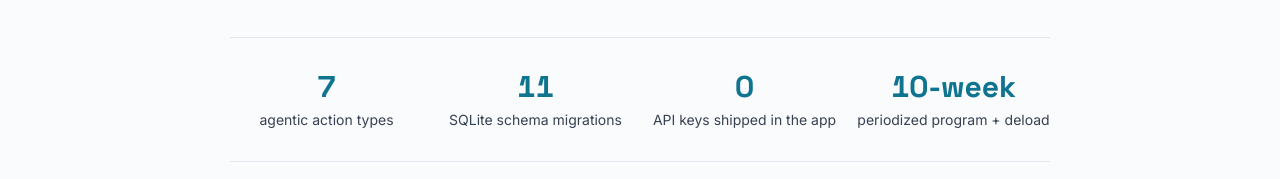
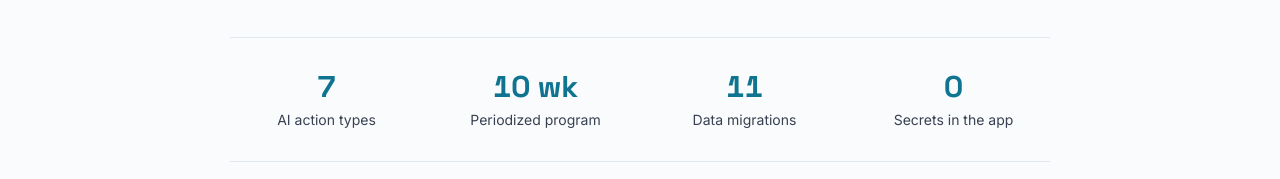
Before and after one commit to GabrielGhsoub/Likwiid-website, a React (Vite) app: page /work/ai-fitness-coach in a window 1280 px wide. Shown: the part 575-754 px from the top of the page. Built offline with nearby package versions, Linux system fonts and the light colour scheme; no server answers.

Commit message:
refactor: simplify and de-jargon case-study metrics

```diff
--- a/src/data/projectEnrichment.ts
+++ b/src/data/projectEnrichment.ts
@@ -52,29 +52,20 @@ export const projectEnrichment: Record<string, ProjectEnrichment> = {
     ],
     "metrics": [
       {
-        "value": "12-tier",
-        "label": "Skill rating scale (D- to A+)",
-        "basis": "data/constants/skill-levels.ts SKILL_LEVEL_LABELS plus 1-12 numeric mapping; ratings.api.ts RATING_SCALE"
+        "value": "12",
+        "label": "Skill tiers (D–A+)"
       },
       {
         "value": "70+",
-        "label": "REST API endpoints integrated",
-        "basis": "17 *.api.ts modules in services/api/ and 90+ endpoint workarounds documented in CLAUDE.md"
+        "label": "Backend endpoints"
       },
       {
-        "value": "3 languages / ~1,494 keys each",
-        "label": "Trilingual EN/AR/FR with RTL",
-        "basis": "i18n/en.json, ar.json, fr.json; en.json has 1,494 colon-delimited keys; i18n/config.ts forces RTL for Arabic"
+        "value": "3",
+        "label": "Languages, RTL Arabic"
       },
       {
-        "value": "4",
-        "label": "League pairing algorithms",
-        "basis": "PairingMethod enum in shared/types/league.types.ts: random, skill_based, swiss, round_robin"
-      },
-      {
-        "value": "24h",
-        "label": "Offline cache window",
-        "basis": "shared/lib/queryClient.ts gcTime 1000*60*60*24 with expo-network onlineManager listener"
+        "value": "2",
+        "label": "App stores live"
       }
     ],
     "keyFeatures": [
@@ -166,24 +157,20 @@ export const projectEnrichment: Record<string, ProjectEnrichment> = {
     ],
     "metrics": [
       {
-        "value": "5 pairing methods",
-        "label": "Pairing algorithms",
-        "basis": "PairingMethod enum (random, skill_based, swiss, manual, round_robin) in src/modules/leagues/enums/pairing-method.enum.ts; logic in league-pairing.service.ts"
+        "value": "5",
+        "label": "Pairing methods"
       },
       {
-        "value": "7 league tabs",
-        "label": "League workspace views",
-        "basis": "TabsTrigger values (overview, players, weeks, matches, standings, statistics, playoff) in Padel-Admin/src/pages/league-details.tsx"
+        "value": "7",
+        "label": "Workspace views"
       },
       {
-        "value": "38 league endpoints",
-        "label": "Backend league API surface",
-        "basis": "Count of @Get/@Post/@Put/@Delete decorators across src/modules/leagues/controllers/ (5 controllers)"
+        "value": "38",
+        "label": "API endpoints"
       },
       {
-        "value": "JWT + rotating refresh",
-        "label": "Auth model",
-        "basis": "auth.service.ts: signAsync access (1h) + refresh (30d), storeRefreshToken hashed in Redis, REFRESH_LOCK_PREFIX guards concurrent refresh"
+        "value": "1-click",
+        "label": "Weekly pairings"
       }
     ],
     "keyFeatures": [
@@ -259,23 +246,19 @@ export const projectEnrichment: Record<string, ProjectEnrichment> = {
     "metrics": [
       {
         "value": "9",
-        "label": "Routes",
-        "basis": "src/config/routes.tsx + src/shared/constants/routes.ts: Home, Invest, Careers, Tutoring, Research, Privacy, Terms, Accessibility, NotFound"
+        "label": "Pages"
       },
       {
         "value": "4",
-        "label": "Audience pathways",
-        "basis": "PATHWAYS array in src/components/Pathways.tsx (Organizations, Research Teams, Students & Families, Partners & Investors)"
+        "label": "Audience pathways"
       },
       {
-        "value": "3 themes",
-        "label": "Light / dark / system",
-        "basis": "src/contexts/ThemeContext.tsx theme modes; CSS variables in src/index.css :root and [data-theme='dark']; no-flash inline script in index.html"
+        "value": "3",
+        "label": "Themes"
       },
       {
         "value": "0",
-        "label": "Backend / network calls for forms",
-        "basis": "AGENTS.md 'no backend integration'; Contact.tsx and Footer.tsx use mailto: drafts only"
+        "label": "Backend dependencies"
       }
     ],
     "keyFeatures": [
@@ -365,23 +348,19 @@ export const projectEnrichment: Record<string, ProjectEnrichment> = {
     "metrics": [
       {
         "value": "4",
-        "label": "power sources unified",
-        "basis": "SourceType enum (EDL, GENERATOR, SOLAR, BATTERY) in apps/backend/prisma/schema.prisma and packages/shared/src/constants/source-types.ts"
+        "label": "Power sources unified"
       },
       {
         "value": "14",
-        "label": "device types modeled",
-        "basis": "DeviceType enum in apps/backend/prisma/schema.prisma (REFRIGERATOR, HVAC, WATER_HEATER, ... EV_CHARGER, OTHER)"
+        "label": "Device types"
       },
       {
-        "value": "7,205 readings/day in <0.1s",
-        "label": "simulator throughput",
-        "basis": "docs/e2e-test-report.md Data Generator CLI: seed generated 7,205 readings for a 1-day range in <0.1s"
+        "value": "7,205",
+        "label": "Readings/day simulated"
       },
       {
-        "value": "~38 REST endpoints, all verified",
-        "label": "backend API surface",
-        "basis": "docs/ARCHITECTURE.md endpoint table and docs/e2e-test-report.md showing each auth/devices/sources/telemetry/energy/tariff/health endpoint returning expected status against live TimescaleDB + Redis"
+        "value": "38",
+        "label": "API endpoints"
       }
     ],
     "keyFeatures": [
@@ -460,24 +439,20 @@ export const projectEnrichment: Record<string, ProjectEnrichment> = {
     ],
     "metrics": [
       {
-        "value": "10-minute",
-        "label": "guided routine",
-        "basis": "src/routine/phases.ts — six phase durations sum to exactly 600 seconds (90+120+120+120+90+60)"
+        "value": "10 min",
+        "label": "Daily routine"
       },
       {
-        "value": "6 phases / 13 steps",
-        "label": "clinical sequence",
-        "basis": "src/routine/phases.ts — routinePhases array with 13 RoutineStep entries and stepDetails map"
+        "value": "6",
+        "label": "Practice phases"
       },
       {
-        "value": "3 A/B modes",
-        "label": "baseline comparison",
-        "basis": "src/recording/use-compare-playback.ts — playSlot (single), playSequential, playInterleaved with run-token cancellation"
+        "value": "3",
+        "label": "Compare modes"
       },
       {
-        "value": "0 network calls",
-        "label": "fully offline",
-        "basis": "No HTTP client or backend in package.json; all data via AsyncStorage + expo-file-system, no auth flow anywhere in src/"
+        "value": "0",
+        "label": "Network calls"
       }
     ],
     "keyFeatures": [
@@ -565,24 +540,20 @@ export const projectEnrichment: Record<string, ProjectEnrichment> = {
     ],
     "metrics": [
       {
-        "value": "12-week",
-        "label": "periodized training protocol",
-        "basis": "lib/protocol/plan.ts RUN_SPECS — weeks 1-12 with Z2, intervals, strides, tempo finish, 5K time trial; PROTOCOL_WEEKS=12 in config/constants.ts"
+        "value": "12 wk",
+        "label": "Training protocol"
       },
       {
         "value": "1 Hz",
-        "label": "live HR coaching pipeline",
-        "basis": "CONTEXT.md HR pipeline + UI_HR_UPDATE_INTERVAL_MS=1000 in config/constants.ts; BLE samples throttled to 1Hz at source"
+        "label": "Live HR coaching"
       },
       {
         "value": "16",
-        "label": "on-device analytics modules",
-        "basis": "lib/metrics/ contains 16 files: load, vdot, decoupling, hrv, maf, injuryRisk, overtraining, terrain, trends, compliance, insights, review, cadence, elevation, shoes, zones"
+        "label": "Analytics modules"
       },
       {
         "value": "93",
-        "label": "unit tests across safety-critical logic",
-        "basis": "grep of test/ — 93 it()/test() cases in 36 describe blocks covering zones, maf, guardrails, elevation, route matching, injuryRisk, AI parsing"
+        "label": "Unit tests"
       }
     ],
     "keyFeatures": [
@@ -667,23 +638,19 @@ export const projectEnrichment: Record<string, ProjectEnrichment> = {
     "metrics": [
       {
         "value": "7",
-        "label": "agentic action types",
-        "basis": "AIAction union and executeAIAction switch in src/features/workout/hooks/useWorkoutAI.ts (adjust_weight, adjust_reps, swap_exercise, skip_exercise, skip_remaining_sets, add_rest, message)"
+        "label": "AI action types"
+      },
+      {
+        "value": "10 wk",
+        "label": "Periodized program"
       },
       {
         "value": "11",
-        "label": "SQLite schema migrations",
-        "basis": "SCHEMA_VERSION = 11 with migrateV1..migrateV10toV11 in src/shared/db/migrate.ts"
+        "label": "Data migrations"
       },
       {
         "value": "0",
-        "label": "API keys shipped in the app",
-        "basis": "LLM access is via a self-hosted Claude proxy at src/shared/config/api.ts; callAPI/streamAPI in src/shared/services/apiClient.ts send a bearer token to the proxy, not to Anthropic directly"
-      },
-      {
-        "value": "10-week",
-        "label": "periodized program + deload",
-        "basis": "Pure Bodybuilding Upper/Lower seed in src/data/seedData.ts and buildProgramOverview; deload week inserted via migrateV5toV6 in src/shared/db/migrate.ts"
+        "label": "Secrets in the app"
       }
     ],
     "keyFeatures": [
@@ -771,24 +738,20 @@ export const projectEnrichment: Record<string, ProjectEnrichment> = {
     ],
     "metrics": [
       {
-        "value": "5-stage",
-        "label": "escalation ladder, gentle to nuclear",
-        "basis": "ESCALATION_CONFIG in src/features/escalation/services/engine.ts defines 5 levels with thresholds -30/0/+60/+360/+1440 minutes"
+        "value": "5",
+        "label": "Escalation stages"
       },
       {
-        "value": "1 batched",
-        "label": "AI call generates all 5 notification bodies",
-        "basis": "src/features/notifications/services/aiRoasts.ts generateAIMessages() requests all levels in one Opus proxy call, cached on Task.aiMessages"
+        "value": "5",
+        "label": "Personalities"
       },
       {
-        "value": "5 personalities x 4 reminder types",
-        "label": "of comedic voice and task experience",
-        "basis": "5 files in src/features/escalation/services/personalities/ + ReminderTypeId union (standard|posture|salsa|boredom) registered in src/features/reminders/registry.ts"
+        "value": "4",
+        "label": "Reminder types"
       },
       {
-        "value": "9 modules / 21 test specs",
-        "label": "in the companion NestJS backend",
-        "basis": "src/modules in bully-api has 9 modules (social-proof, completions, leaderboard, scarcity, purchases, content, challenges, admin, health); 21 *.spec.ts files"
+        "value": "1",
+        "label": "AI call → 5 messages"
       }
     ],
     "keyFeatures": [
@@ -867,23 +830,19 @@ export const projectEnrichment: Record<string, ProjectEnrichment> = {
     "metrics": [
       {
         "value": "4",
-        "label": "guided breathing exercises",
-        "basis": "ExerciseType.swift defines quickReset, boxBreath, physiologicalSigh, controlPause with declarative BreathPhase arrays"
+        "label": "Breathing exercises"
       },
       {
-        "value": "3-phase",
-        "label": "adaptive training model",
-        "basis": "TrainingPhase.swift: training (7m) / consolidation (15m) / maintenance (30m) with auto-progression in AppState.checkPhaseProgression()"
+        "value": "3",
+        "label": "Adaptive phases"
       },
       {
-        "value": "4 skip guards",
-        "label": "before every reminder",
-        "basis": "BreathReminderManager.shouldSkipReminder() checks active hours, pause, in-meeting (ProcessMonitor), and Focus mode (FocusModeObserver)"
+        "value": "100%",
+        "label": "On-device"
       },
       {
-        "value": "100% on-device",
-        "label": "no network calls",
-        "basis": "SwiftData local store (ScreenBreatheApp.swift ModelContainer), UserDefaults settings, CSV export via NSSavePanel; no networking code anywhere in the repo"
+        "value": "0",
+        "label": "Distractions"
       }
     ],
     "keyFeatures": [
@@ -965,24 +924,20 @@ export const projectEnrichment: Record<string, ProjectEnrichment> = {
     ],
     "metrics": [
       {
-        "value": "3 surfaces",
-        "label": "LinkedIn composers supported",
-        "basis": "content-script.ts injects into .msg-form__contenteditable (messaging), .connect-button-send-invite__custom-message (connection requests), and .compose-form__message-editor (InMail)"
+        "value": "3",
+        "label": "LinkedIn composers"
       },
       {
-        "value": "7+ profile variables",
-        "label": "Auto-filled fields",
-        "basis": "src/utils/variables.ts profileVars: firstName, lastName, fullName, headline, company, jobTitle, location, plus custom variables"
+        "value": "7+",
+        "label": "Profile variables"
       },
       {
-        "value": "0 network calls",
-        "label": "Required by default",
-        "basis": "Extension persists entirely to chrome.storage.sync/local (src/utils/storage.ts); README states no data is sent to external servers and the NestJS backend is optional"
+        "value": "0",
+        "label": "Network calls"
       },
       {
-        "value": "~5,000 lines",
-        "label": "TypeScript across extension + API",
-        "basis": "src/ totals ~4,064 lines (content-script.ts 841, Options.tsx 782, Popup.tsx 337) and backend/src ~1,005 lines"
+        "value": "1-click",
+        "label": "Message insertion"
       }
     ],
     "keyFeatures": [
@@ -1065,23 +1020,19 @@ export const projectEnrichment: Record<string, ProjectEnrichment> = {
     "metrics": [
       {
         "value": "5",
-        "label": "medical document templates",
-        "basis": "templates/*.hbs and migration 1712534400004-SeedDefaultTemplates.ts: medical-report, prescription, lab-results, patient-summary, insurance-form"
+        "label": "Document templates"
       },
       {
-        "value": "AES-256-GCM",
-        "label": "encryption at rest",
-        "basis": "src/modules/encryption/encryption.service.ts — encrypt/encryptBuffer use aes-256-gcm with per-record IV + auth tag; 32-byte key enforced"
+        "value": "AES-256",
+        "label": "Encryption at rest"
       },
       {
         "value": "96",
-        "label": "unit tests across 7 suites",
-        "basis": "grep of it()/test() in src/**/*.spec.ts: encryption 17, auth 18, audit 16, templates 14, pdf-generation 15, webhooks 6, api-key guard 10"
+        "label": "Unit tests"
       },
       {
-        "value": "3x retry + backoff",
-        "label": "async webhook delivery",
-        "basis": "pdf-generation.service.ts Bull queue (attempts:3, exponential backoff) and webhook.service.ts sendWebhook retry loop"
+        "value": "3×",
+        "label": "Webhook retries"
       }
     ],
     "keyFeatures": [
@@ -1165,24 +1116,20 @@ export const projectEnrichment: Record<string, ProjectEnrichment> = {
     ],
     "metrics": [
       {
-        "value": "15 moves",
-        "label": "Curriculum size",
-        "basis": "CURRICULUM array in src/curriculum/moves.ts — 15 MoveDefinitions across beginner/intermediate/advanced with unlock chains"
+        "value": "15",
+        "label": "Salsa moves"
       },
       {
-        "value": "4 modes",
-        "label": "Practice modes",
-        "basis": "Lesson, Free Practice, Drill (src/modes/drill.ts), Tempo Trainer (src/modes/tempo-trainer.ts), wired in src/index.ts and menu-system.ts"
+        "value": "4",
+        "label": "Practice modes"
       },
       {
-        "value": "25 joints/hand @ 30 Hz",
-        "label": "Mocap capture fidelity",
-        "basis": "JOINT_NAMES (25 WebXR hand joints) and SAMPLE_PERIOD_MS = 1000/30 in src/capture/joint-recorder.ts"
+        "value": "30 Hz",
+        "label": "Motion capture"
       },
       {
-        "value": "72-90 FPS budget",
-        "label": "VR frame target",
-        "basis": "VR performance context in AGENTS.md and the allocation-free hot-path design across motion-tracker.ts, two-bone-ik.ts and instructor.ts"
+        "value": "90",
+        "label": "FPS target (VR)"
       }
     ],
     "keyFeatures": [
```
